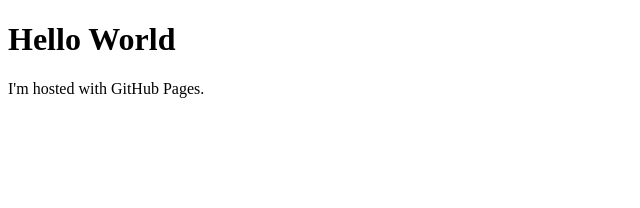
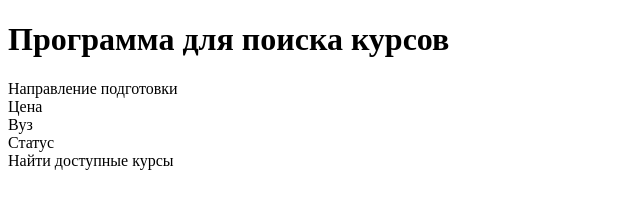
Before and after one commit to Meeeeeshanya/Meeeeeshanya.github.io, a plain HTML site: page index.html in a window 1280 px wide. Shown: the whole page, without its empty margins (0-640 px from the left). Drawn offline with Linux system fonts and the light colour scheme.

Commit message:
Add files via upload

```diff
--- a/index.html
+++ b/index.html
@@ -1,7 +1,12 @@
 <!DOCTYPE html>
 <html>
 <body>
-<h1>Hello World</h1>
-<p>I'm hosted with GitHub Pages.</p>
+<h1>Программа для поиска курсов</h1>
+<div a>Направление подготовки</div>
+<div a>Цена</div>
+<div a>Вуз</div>
+<div a>Статус</div>
+<div>Найти доступные курсы</div>
+
 </body>
 </html>
```
Also changed, not shown: 1 other file.
